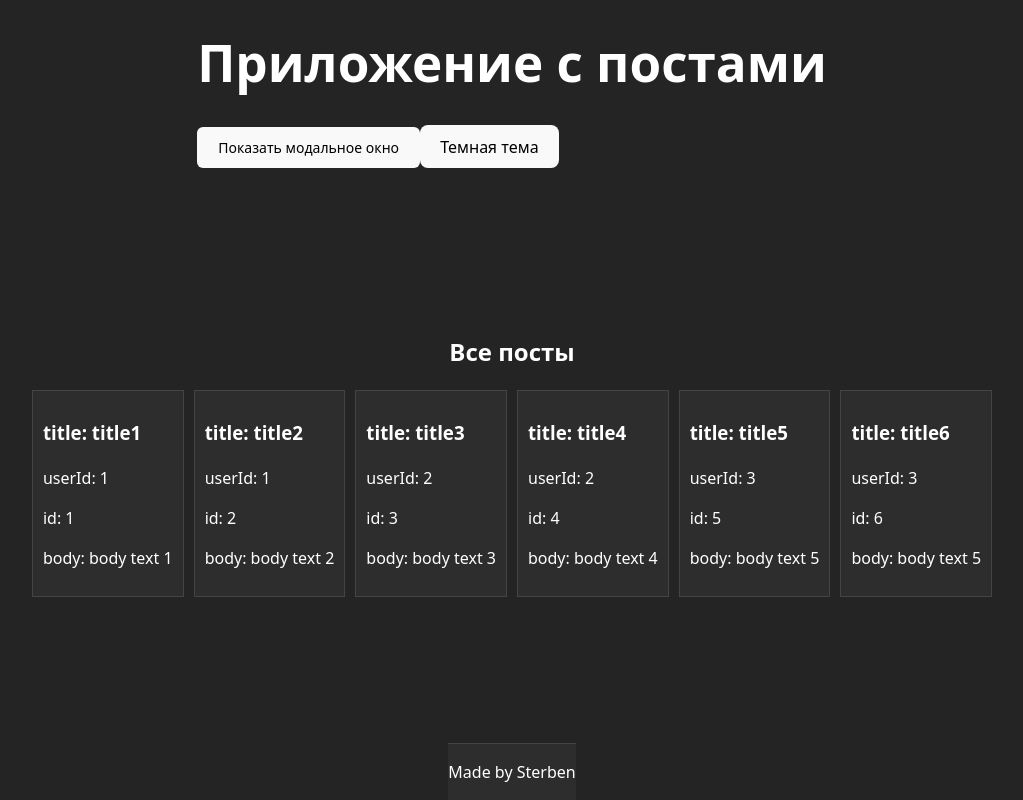
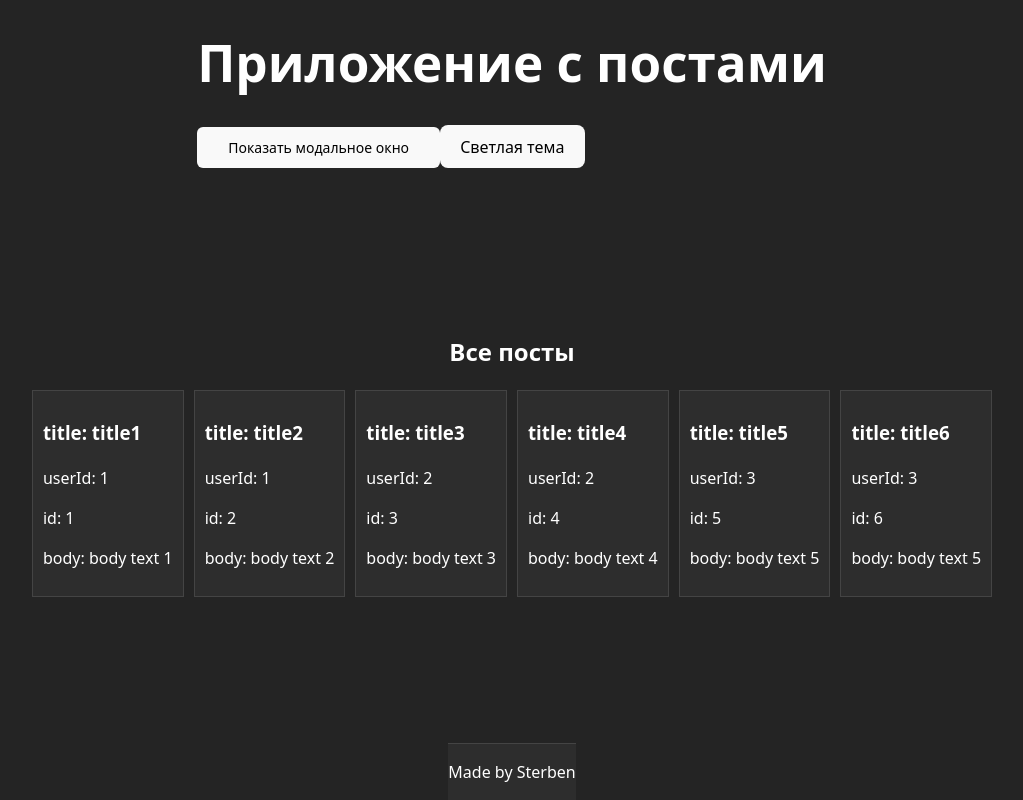
Before and after one commit to SterbenKiubi/Aston, a React (Vite) app in the folder my-post-app/: page / in a window 1280 px wide. Shown: the whole page, without its empty margins (128-1151 px from the left). Built offline with nearby package versions, Linux system fonts and the light colour scheme.

Commit message:
fix: fix content on theme button and fix css nodule for it

```diff
--- a/my-post-app/src/features/ThemeSwitcher/ui/ThemeSwitcher.jsx
+++ b/my-post-app/src/features/ThemeSwitcher/ui/ThemeSwitcher.jsx
@@ -6,7 +6,7 @@ const ThemeSwitcher = () => {
 
     return (
         <button className="theme-switcher" onClick={toggleTheme}>
-            {isDark ? 'Темная тема' : 'Светлая тема'}
+            {isDark ? 'Светлая тема' : 'Темная тема'}
         </button>
     )
 }
--- a/my-post-app/src/shared/ui/Button/Button.jsx
+++ b/my-post-app/src/shared/ui/Button/Button.jsx
@@ -1,9 +1,9 @@
 import React from 'react';
-import './Button.css'
+import styles from './Button.module.css';
 
 const Button = ({ showModal }) => {
   return (
-    <button className='button' onClick={showModal}>
+    <button className={styles.button} onClick={showModal}>
       Показать модальное окно
     </button>
   );
--- a/my-post-app/src/shared/ui/Button/Button.css
+++ b/my-post-app/src/shared/ui/Button/Button.module.css
@@ -1,5 +1,5 @@
 .button {
-  padding: 10px 20px;
+  padding: 10px 30px;
   border-radius: 6px;
   cursor: pointer;
   font-size: 14px;
```
